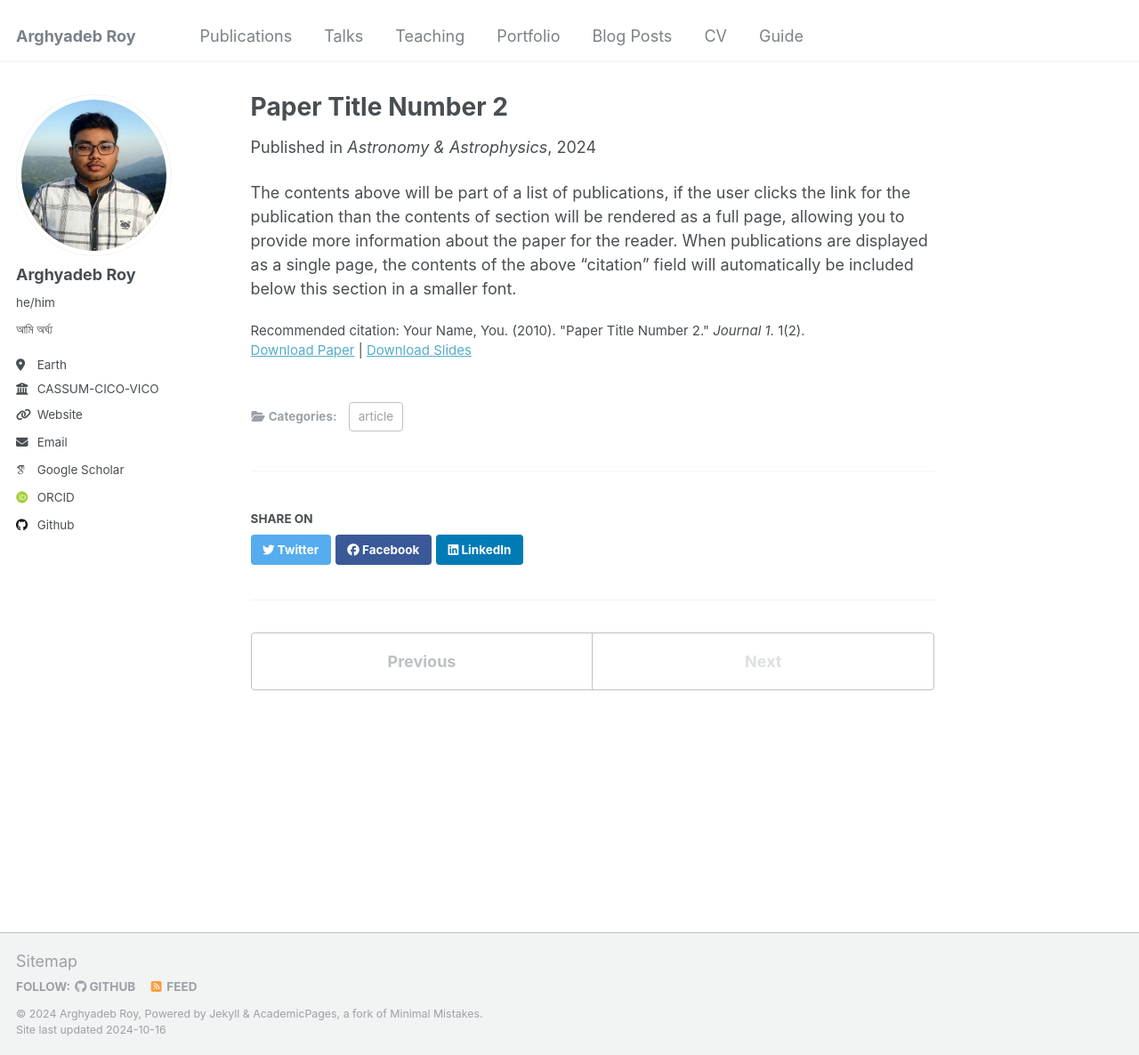
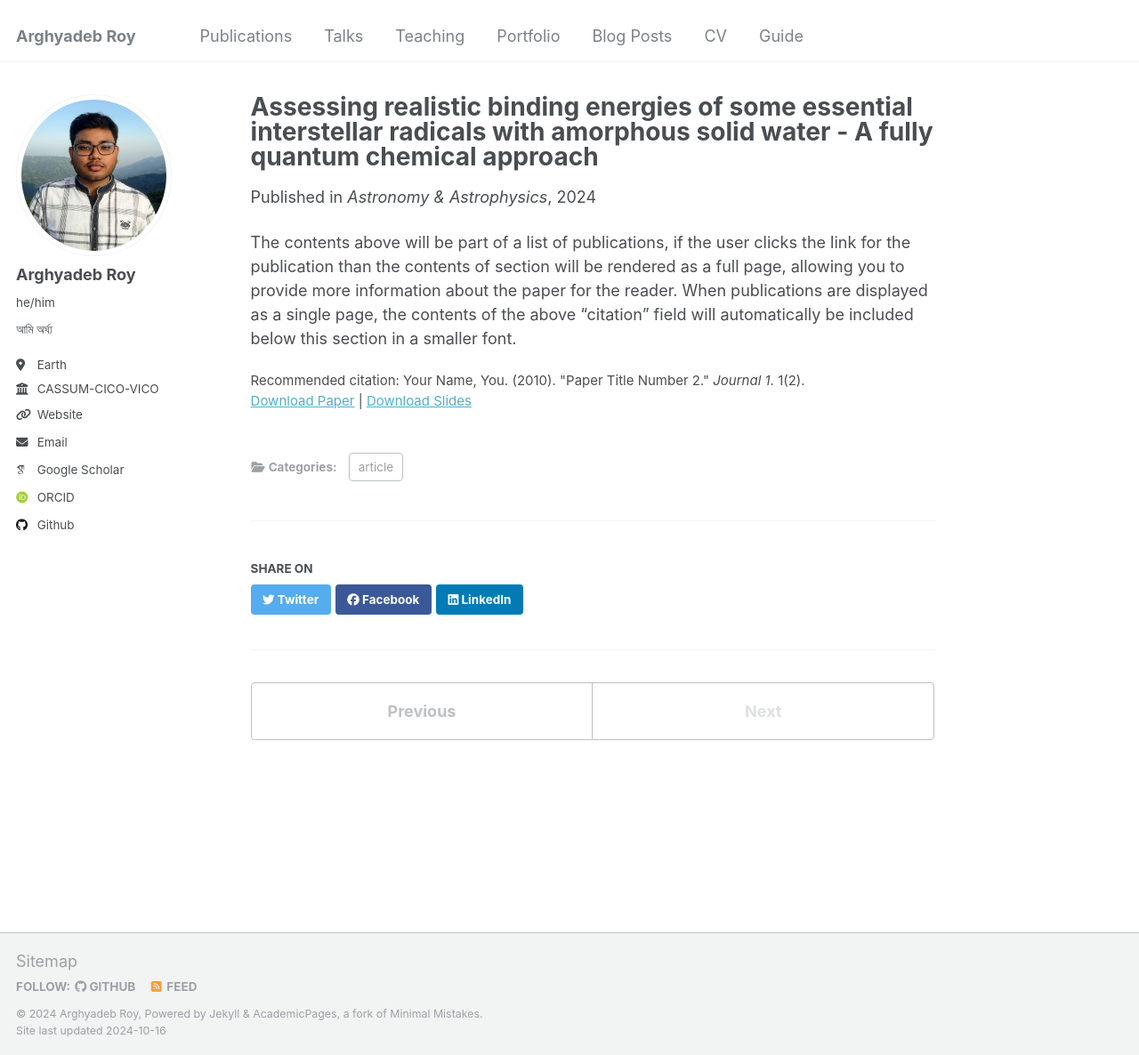
Before and after one commit to arghyadebroy/arghyadebroy.github.io, a Jekyll site: the page built from _publications/2009-10-01-paper-title-number-1.md, in a window 1280 px wide and 1186 px high. Shown: the whole window at 89% size. Built offline with Jekyll 4.4.1, drawn with Linux system fonts in a browser that asks for light colours; some web fonts are replaced.

Commit message:
Update 2009-10-01-paper-title-number-1.md

```diff
--- a/_publications/2009-10-01-paper-title-number-1.md
+++ b/_publications/2009-10-01-paper-title-number-1.md
@@ -1,5 +1,5 @@
 ---
-title: "Paper Title Number 2"
+title: "Assessing realistic binding energies of some essential interstellar radicals with amorphous solid water - A fully quantum chemical approach"
 collection: publications
 category: article
 permalink: /publication/2010-10-01-paper-title-number-2
```
